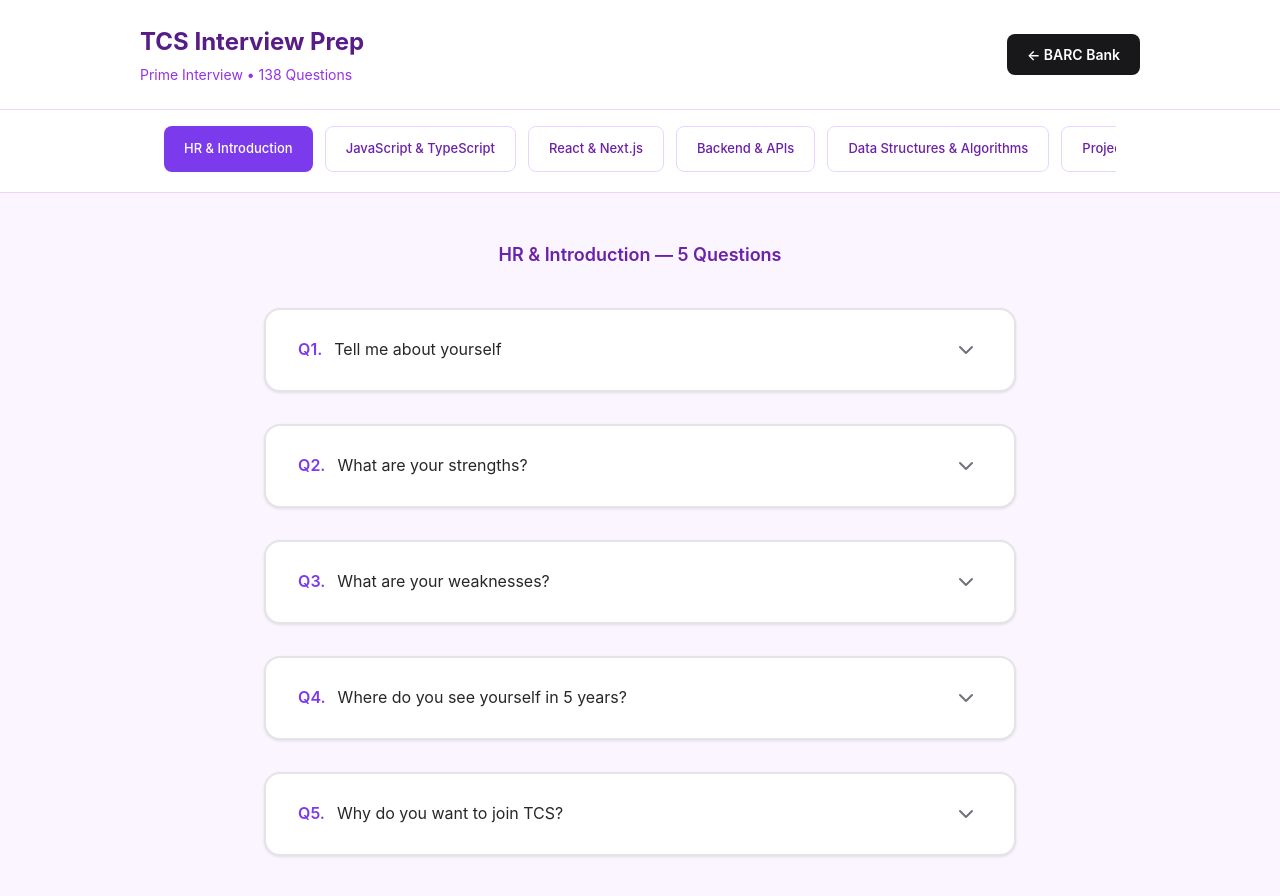
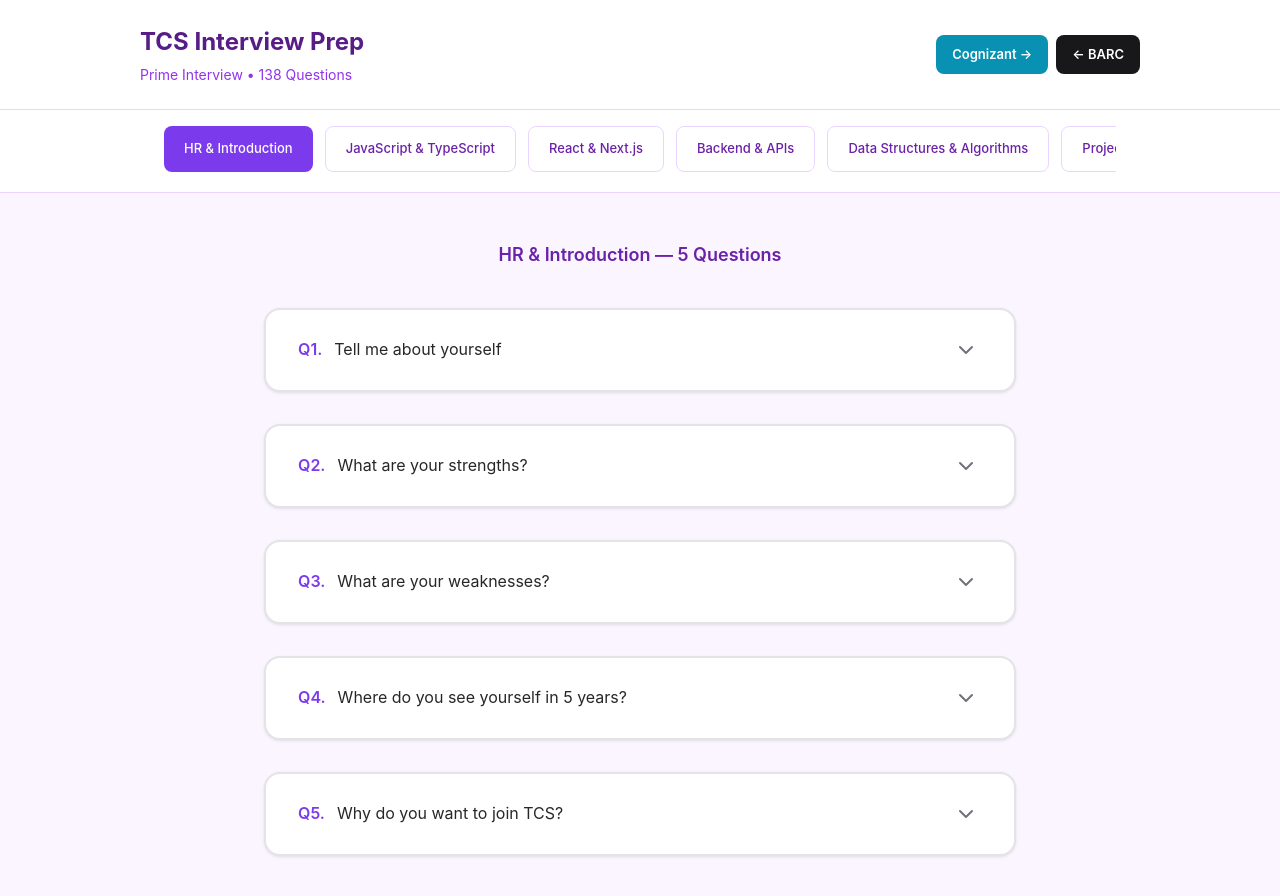
Before and after one commit to Srikrishnan2003/assessments, a React (Vite) app: page /tcsinter in a window 1280 px wide. Shown: the top 896 px of the page. Built offline with nearby package versions, Linux system fonts and the light colour scheme.

Commit message:
modified:   src/pages/BarcPage.jsx 	modified:   src/pages/TcsPage.jsx

```diff
--- a/src/pages/BarcPage.jsx
+++ b/src/pages/BarcPage.jsx
@@ -157,11 +157,27 @@
                             Scientific Officer (CSE) • {totalQuestions} Questions
                         </p>
                     </div>
+                    <div style={{ display: 'flex', gap: '8px' }}>
+                        <Link
+                            to="/ctsta"
+                            style={{
+                                padding: isMobile ? '8px 12px' : '10px 16px',
+                                fontSize: isMobile ? '11px' : '13px',
+                                fontWeight: '600',
+                                borderRadius: '8px',
+                                backgroundColor: '#0891b2',
+                                color: 'white',
+                                textDecoration: 'none',
+                                transition: 'all 0.2s ease'
+                            }}
+                        >
+                            Cognizant →
+                        </Link>
                         <Link
                             to="/tcsinter"
                             style={{
-                            padding: isMobile ? '8px 16px' : '10px 20px',
-                            fontSize: isMobile ? '12px' : '14px',
+                                padding: isMobile ? '8px 12px' : '10px 16px',
+                                fontSize: isMobile ? '11px' : '13px',
                                 fontWeight: '600',
                                 borderRadius: '8px',
                                 backgroundColor: '#7c3aed',
@@ -170,8 +186,9 @@
                                 transition: 'all 0.2s ease'
                             }}
                         >
-                        TCS Interview →
+                            TCS →
                         </Link>
+                    </div>
                 </div>
             </header>
 
--- a/src/pages/TcsPage.jsx
+++ b/src/pages/TcsPage.jsx
@@ -99,11 +99,27 @@
                             Prime Interview • {totalQuestions} Questions
                         </p>
                     </div>
+                    <div style={{ display: 'flex', gap: '8px' }}>
+                        <Link
+                            to="/ctsta"
+                            style={{
+                                padding: isMobile ? '8px 12px' : '10px 16px',
+                                fontSize: isMobile ? '11px' : '13px',
+                                fontWeight: '600',
+                                borderRadius: '8px',
+                                backgroundColor: '#0891b2',
+                                color: 'white',
+                                textDecoration: 'none',
+                                transition: 'all 0.2s ease'
+                            }}
+                        >
+                            Cognizant →
+                        </Link>
                         <Link
                             to="/barcoa"
                             style={{
-                            padding: isMobile ? '8px 16px' : '10px 20px',
-                            fontSize: isMobile ? '12px' : '14px',
+                                padding: isMobile ? '8px 12px' : '10px 16px',
+                                fontSize: isMobile ? '11px' : '13px',
                                 fontWeight: '600',
                                 borderRadius: '8px',
                                 backgroundColor: '#18181b',
@@ -112,8 +128,9 @@
                                 transition: 'all 0.2s ease'
                             }}
                         >
-                        ← BARC Bank
+                            ← BARC
                         </Link>
+                    </div>
                 </div>
             </header>
 
```
Lines whose indentation alone changed are shown as unchanged.
